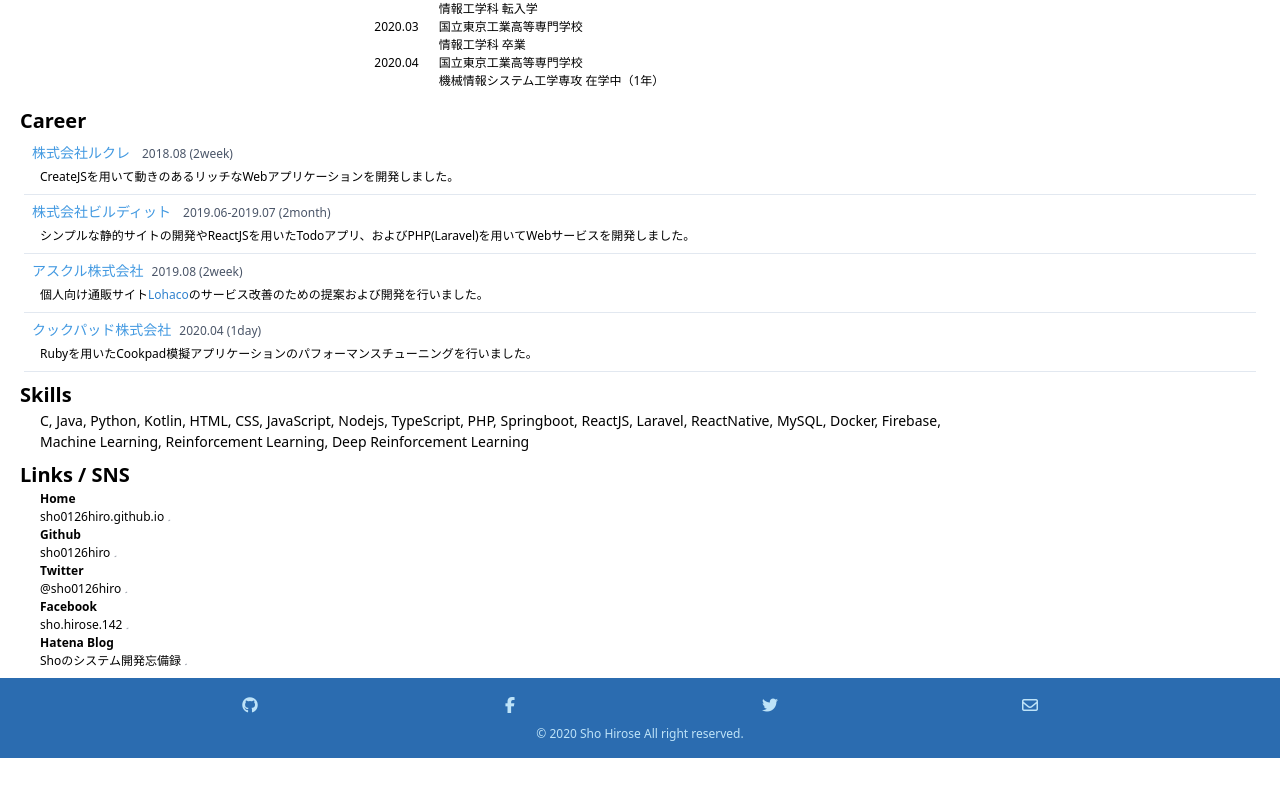
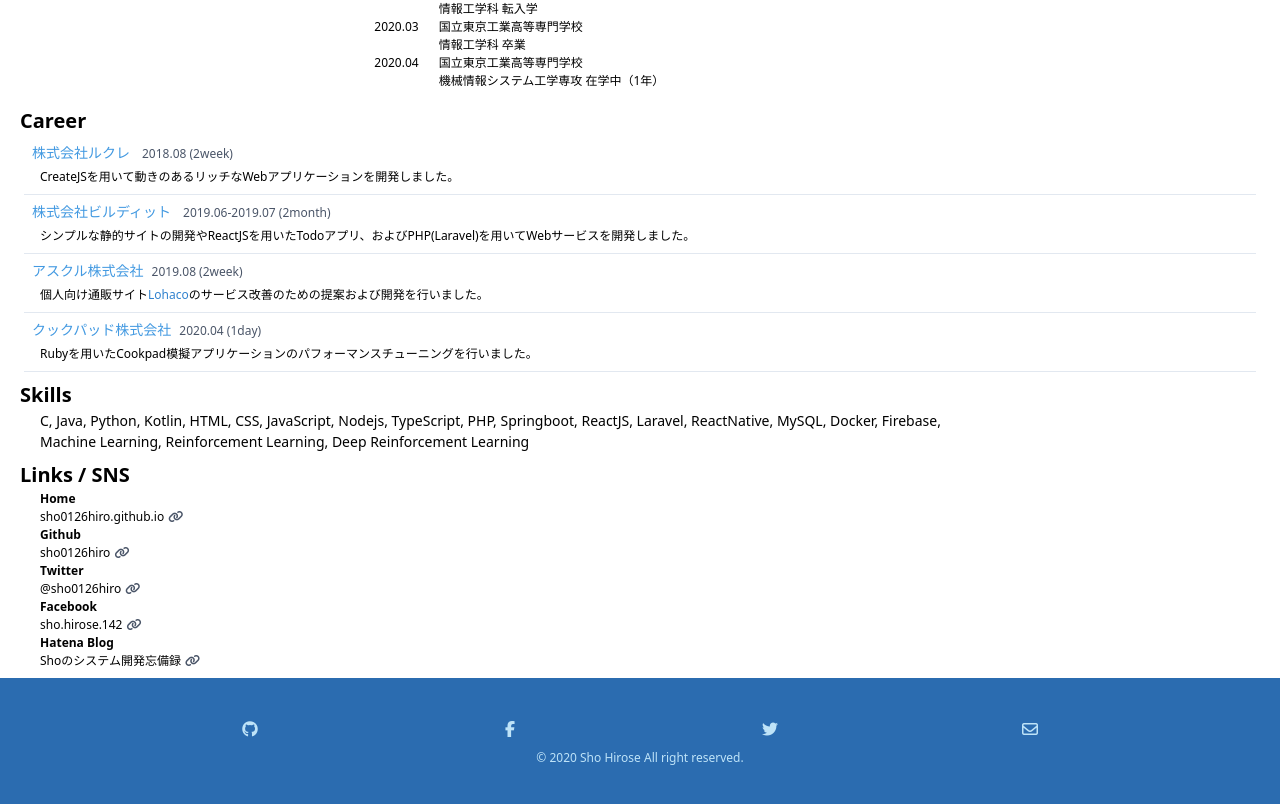
Before and after one commit to sho0126hiro/sho0126hiro.github.io, a React (Create React App) app in the folder app/: page /about in a window 1280 px wide. Shown: the part 1216-2020 px from the top of the page. Before the commit the page ends 1974 px from the top, so only its background shows below. Built offline with nearby package versions, Linux system fonts and the light colour scheme.

Commit message:
微調整

```diff
--- a/app/src/components/About.jsx
+++ b/app/src/components/About.jsx
@@ -121,20 +121,20 @@ export default () => (
 			<div className="ml-10">
 				<label className={linkLabelStyle}>Home</label>
 				<Link className={linkContentStyle} to="/">sho0126hiro.github.io
-				<i class="fas fa-link text-xxs ml-1 text-gray-700"></i></Link>
+				<i class="fas fa-link text-xs ml-1 text-gray-700"></i></Link>
 				<label className={linkLabelStyle}>Github</label>
 				<a href="https://github.com/sho0126hiro" target="_blank" className={linkContentStyle}>sho0126hiro
-				<i class="fas fa-link text-xxs ml-1 text-gray-700"></i></a>
+				<i class="fas fa-link text-xs ml-1 text-gray-700"></i></a>
 				<label className={linkLabelStyle}>Twitter</label>
 				<a href="https://twitter.com/sho0126hiro" target="_blank" className={linkContentStyle}>@sho0126hiro
-				<i class="fas fa-link text-xxs ml-1 text-gray-700"></i></a>
+				<i class="fas fa-link text-xs ml-1 text-gray-700"></i></a>
 				<label className={linkLabelStyle}>Facebook</label>
 				<a href="https://www.facebook.com/sho.hirose.142" target="_blank" className={linkContentStyle}>sho.hirose.142
-				<i class="fas fa-link text-xxs ml-1 text-gray-700"></i></a>
+				<i class="fas fa-link text-xs ml-1 text-gray-700"></i></a>
 
 				<label className={linkLabelStyle}>Hatena Blog</label>
 				<a href="https://sho0126hiro.hatenablog.com/" target="_blank" className={linkContentStyle}>Shoのシステム開発忘備録
-				<i class="fas fa-link text-xxs ml-1 text-gray-700"></i></a>
+				<i class="fas fa-link text-xs ml-1 text-gray-700"></i></a>
 			</div>
 		</div>
 	</div>
--- a/app/src/components/Footer.jsx
+++ b/app/src/components/Footer.jsx
@@ -2,7 +2,7 @@ import React from 'react'
 import { Link } from 'react-router-dom'
 
 export default () => (
-        <div className="flex flex-col justify-center h-20 bg-blue-700 px-10">
+        <div className="flex flex-col justify-center h-32 bg-blue-700 px-10">
             <div className="flex text-center text-blue-200 mx-20">
                 <a className="w-1/4" href="https://github.com/sho0126hiro" target="_blank">
                 <i class="fab fa-github"></i>
--- a/app/src/components/Information.jsx
+++ b/app/src/components/Information.jsx
@@ -12,7 +12,7 @@ export default () => {
         )
     }
     return <div className="rounded-lg m-4 mt-5 p-3 bg-pink-200">
-        <label className="font-semibold text-pink-700 mx-2">Information</label>
+        <label className="font-semibold text-pink-700 mx-1">Information</label>
         <div className="w-full mt-2">
             {infomation}
         </div>
@@ -20,11 +20,11 @@ export default () => {
 }
 const INFO = [
     {
+        message: "モバイル対応できました。",
+        timestamp: "2020/05/31"
+    },
+    {
         message: "現在開発中です。モバイル対応のレイアウトを書いています。",
         timestamp: "2020/05/20"
     },
-    {
-        message: "モバイル対応できました。",
-        timestamp: "2020/05/31"
-    }
 ]
--- a/app/src/components/Links.jsx
+++ b/app/src/components/Links.jsx
@@ -28,19 +28,19 @@ export default () => (
 
 				<label className={linkLabelStyle}><i class="mr-2 fab fa-github"></i>Github</label>
 				<a href="https://github.com/sho0126hiro" target="_blank" className={linkContentStyle}>sho0126hiro
-				<i class="fas fa-link text-xxs ml-1 text-gray-700"></i></a>
+				<i class="fas fa-link text-xs ml-1 text-gray-700"></i></a>
 
 				<label className={linkLabelStyle}><i class="mr-2 fab fa-twitter text-blue-400"></i>Twitter</label>
 				<a href="https://twitter.com/sho0126hiro" target="_blank" className={linkContentStyle}>@sho0126hiro
-				<i class="fas fa-link text-xxs ml-1 text-gray-700"></i></a>
+				<i class="fas fa-link text-xs ml-1 text-gray-700"></i></a>
 
 				<label className={linkLabelStyle}><i class="mr-2 fab fa-facebook-f text-blue-600"></i>Facebook</label>
 				<a href="https://www.facebook.com/sho.hirose.142" target="_blank" className={linkContentStyle}>sho.hirose.142
-				<i class="fas fa-link text-xxs ml-1 text-gray-700"></i></a>
+				<i class="fas fa-link text-xs ml-1 text-gray-700"></i></a>
 
 				<label className={`${linkLabelStyle}`}>Hatena Blog</label>
 				<a href="https://sho0126hiro.hatenablog.com/" target="_blank" className={`${linkContentStyle} mb-4`}>Shoのシステム開発忘備録
-				<i class="fas fa-link text-xxs ml-1 text-gray-700"></i></a>
+				<i class="fas fa-link text-xs ml-1 text-gray-700"></i></a>
 
 			</div>
 		</div>
```
